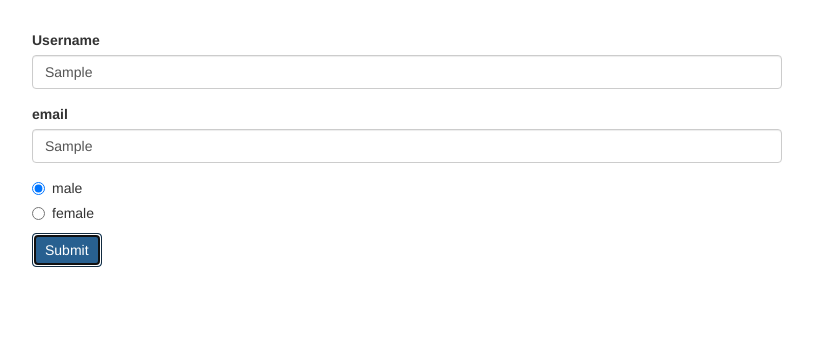
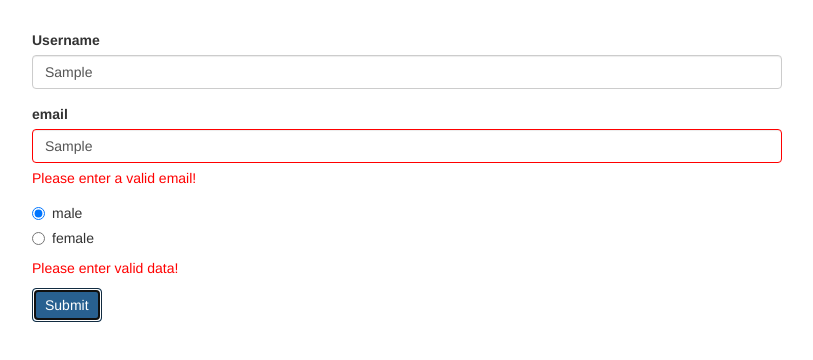
Before and after one commit to neulxy/angular-form-reactive, an Angular app: page / in a window 1280 px wide. Both pictures are taken after typing "Sample", "Sample" into the empty fields and a click on the button "Submit". Shown: the top 360 px of the page, without its empty margins (233-1046 px from the left). Built offline with nearby package versions, Linux system fonts and the light colour scheme.

Commit message:
get access to controls

```diff
--- a/src/app/app.component.css
+++ b/src/app/app.component.css
@@ -1,3 +1,11 @@
 .container {
   margin-top: 30px;
 }
+
+input.ng-invalid.ng-touched {
+  border: 1px solid red;
+}
+
+.help-block {
+  color: red;
+}
--- a/src/app/app.component.html
+++ b/src/app/app.component.html
@@ -10,6 +10,14 @@
             class="form-control"
             formControlName="username"
           />
+          <span
+            *ngIf="
+              !signupForm.get('username').valid &&
+              signupForm.get('username').touched
+            "
+            class="help-block"
+            >Please enter a valid username!</span
+          >
         </div>
         <div class="form-group">
           <label for="email">email</label>
@@ -19,6 +27,13 @@
             class="form-control"
             formControlName="email"
           />
+          <span
+            *ngIf="
+              !signupForm.get('email').valid && signupForm.get('email').touched
+            "
+            class="help-block"
+            >Please enter a valid email!</span
+          >
         </div>
         <div class="radio" *ngFor="let gender of genders">
           <label>
@@ -27,6 +42,9 @@
             }}
           </label>
         </div>
+        <span *ngIf="!signupForm.valid && signupForm.touched" class="help-block"
+          >Please enter valid data!</span
+        >
         <button class="btn btn-primary" type="submit">Submit</button>
       </form>
     </div>
```
